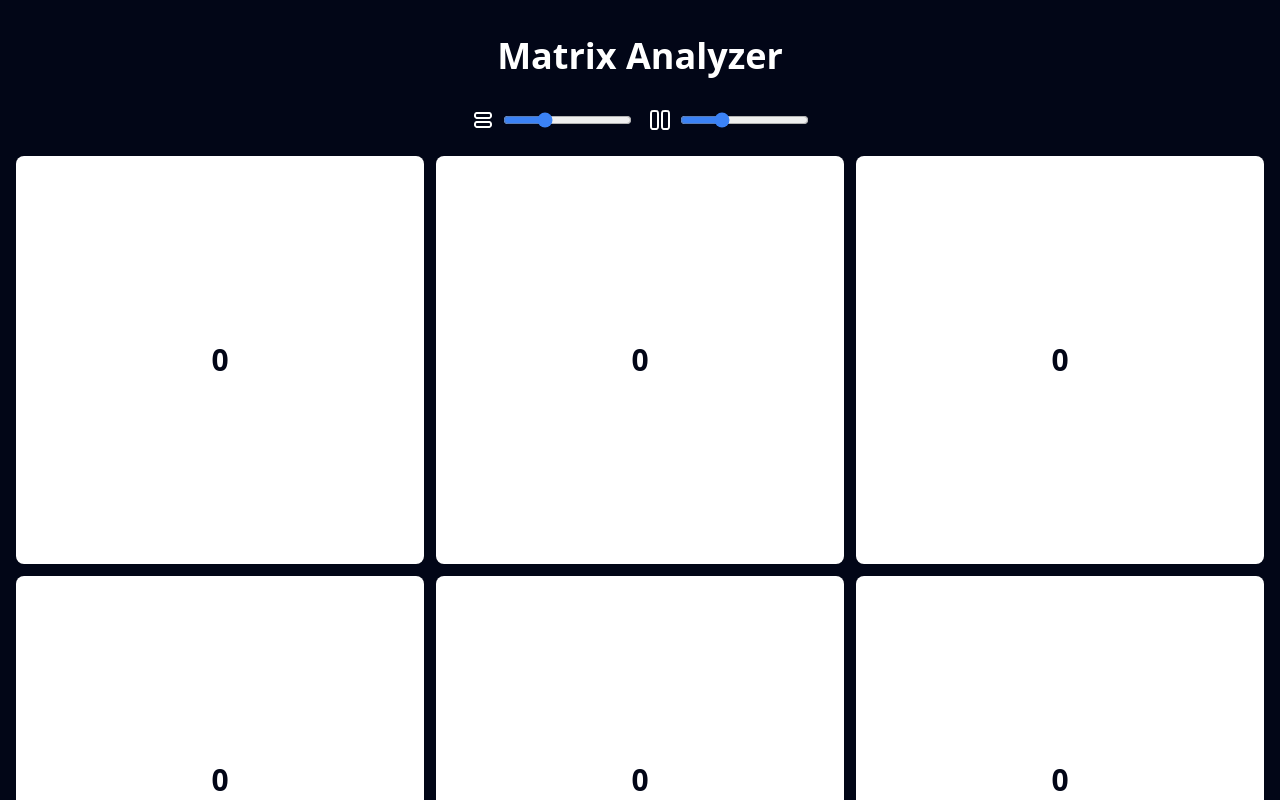
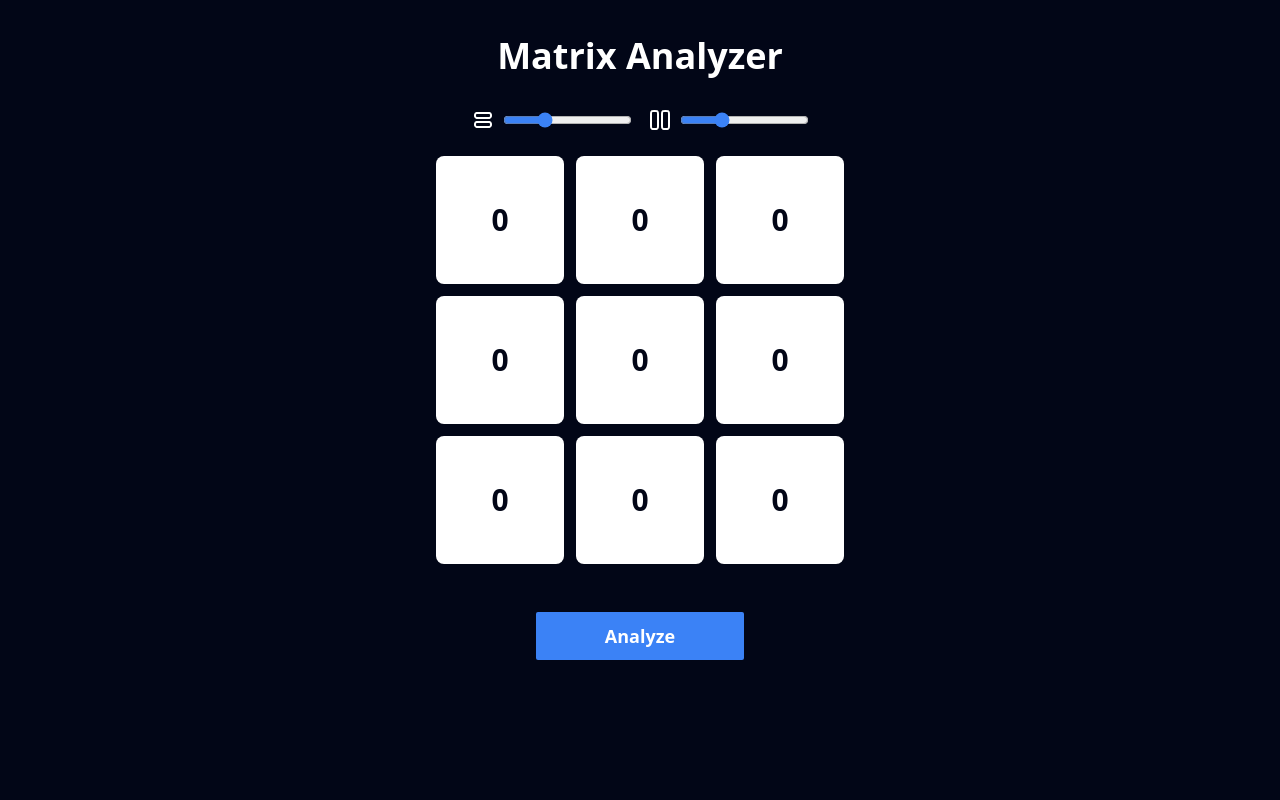
Before and after one commit to fabaguirre/matrix-analyzer, a React (Vite) app: page / in a window 1280 px wide. Shown: the top 800 px of the page. Built offline with nearby package versions, Linux system fonts and the light colour scheme; no server answers.

Commit message:
📱 update MatrixCellInput classNames for better styling and responsiveness

```diff
--- a/src/components/MatrixCellInput.tsx
+++ b/src/components/MatrixCellInput.tsx
@@ -13,7 +13,7 @@ const MatrixCellInput: React.FC<Props> = ({ value, onChange }) => {
 
   return (
     <input
-      className="grid aspect-square w-full flex-1 place-content-center rounded-lg text-center text-3xl font-semibold text-slate-950"
+      className="grid aspect-square w-full max-w-32 flex-1 place-content-center rounded-lg text-center text-3xl font-semibold text-slate-950"
       type="number"
       value={value}
       onChange={handleChange}
```
